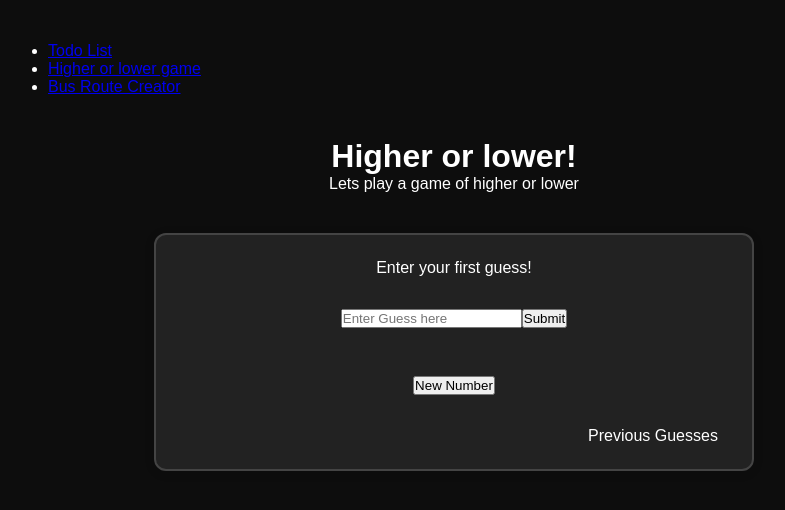
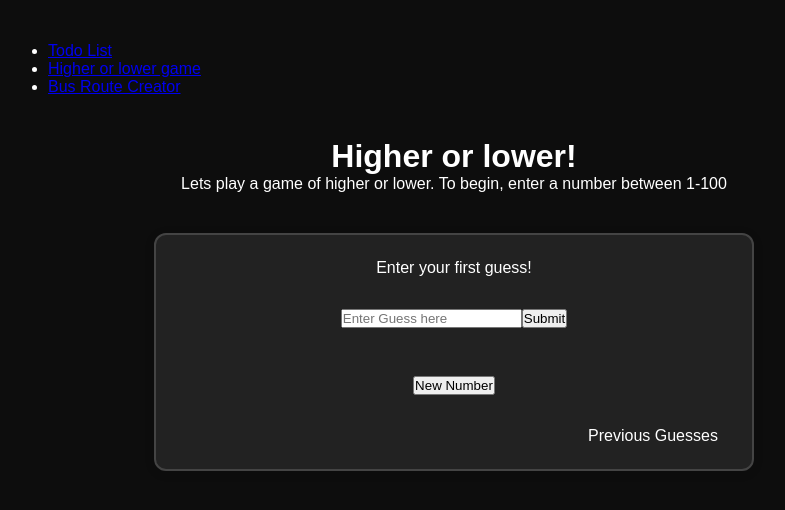
Before and after one commit to JJMaslen/todo-jordan, a Next.js app: page /higherOrLowerGame in a window 1280 px wide. Shown: the top 510 px of the page, without its empty margins (186-971 px from the left). Built offline with nearby package versions, Linux system fonts and the light colour scheme.

Commit message:
Minor text update

```diff
--- a/src/app/higherOrLowerGame/page.tsx
+++ b/src/app/higherOrLowerGame/page.tsx
@@ -22,7 +22,7 @@ export default function HigherOrLowerGame() {
                     </nav>
                 </header>
             <h1>Higher or lower!</h1>
-            <p>Lets play a game of higher or lower</p>
+            <p>Lets play a game of higher or lower. To begin, enter a number between 1-100</p>
             <div className="higherOrLowerGame">
                 <HowGame />
             </div>
```
